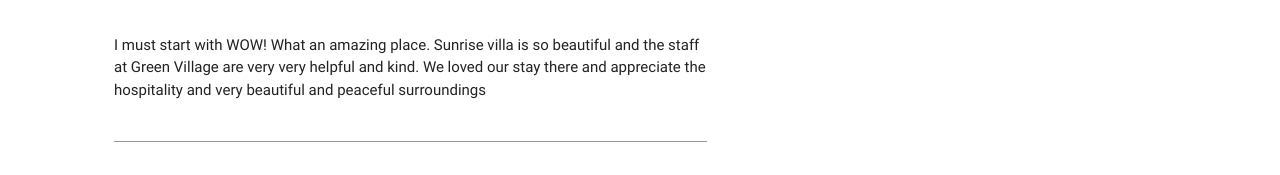
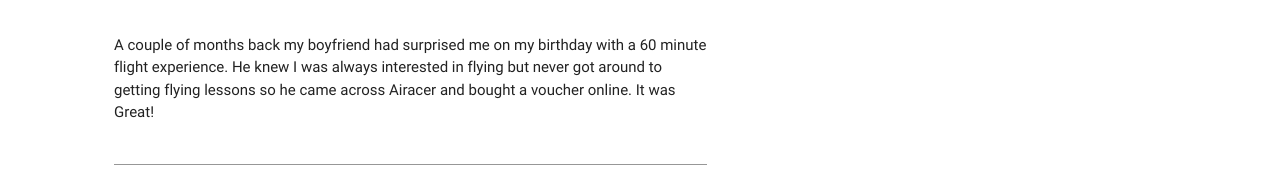
Before and after one commit to Wei190/17fall-midterm, a plain HTML site: page product.html in a window 1280 px wide. Shown: the part 1805-1980 px from the top of the page. Drawn offline with nearby package versions, Linux system fonts and the light colour scheme; some packages are replaced by stand-ins of ours.

Commit message:
Update product.html

```diff
--- a/product.html
+++ b/product.html
@@ -203,7 +203,7 @@
      						<a href="#!" class="collection-item"><span class="badge">7</span><i class="fa fa-thumbs-o-up"></i>Helpful</a>
     					</div>
       			</div>
-      			<p class="user-title">I must start with WOW! What an amazing place. Sunrise villa is so beautiful and the staff at Green Village are very very helpful and kind. We loved our stay there and appreciate the hospitality and very beautiful and peaceful surroundings</p>
+      			<p class="user-title"> A couple of months back my boyfriend had surprised me on my birthday with a 60 minute flight experience. He knew I was always interested in flying but never got around to getting flying lessons so he came across Airacer and bought a voucher online. It was Great!</p>
   					<a href="#" class="user-buttom">+ More</a>
   					<div class="user-praise-2 right">
       				<a href="#" class="report"><i class="fa fa-flag-o"></i>Report</a>
```
